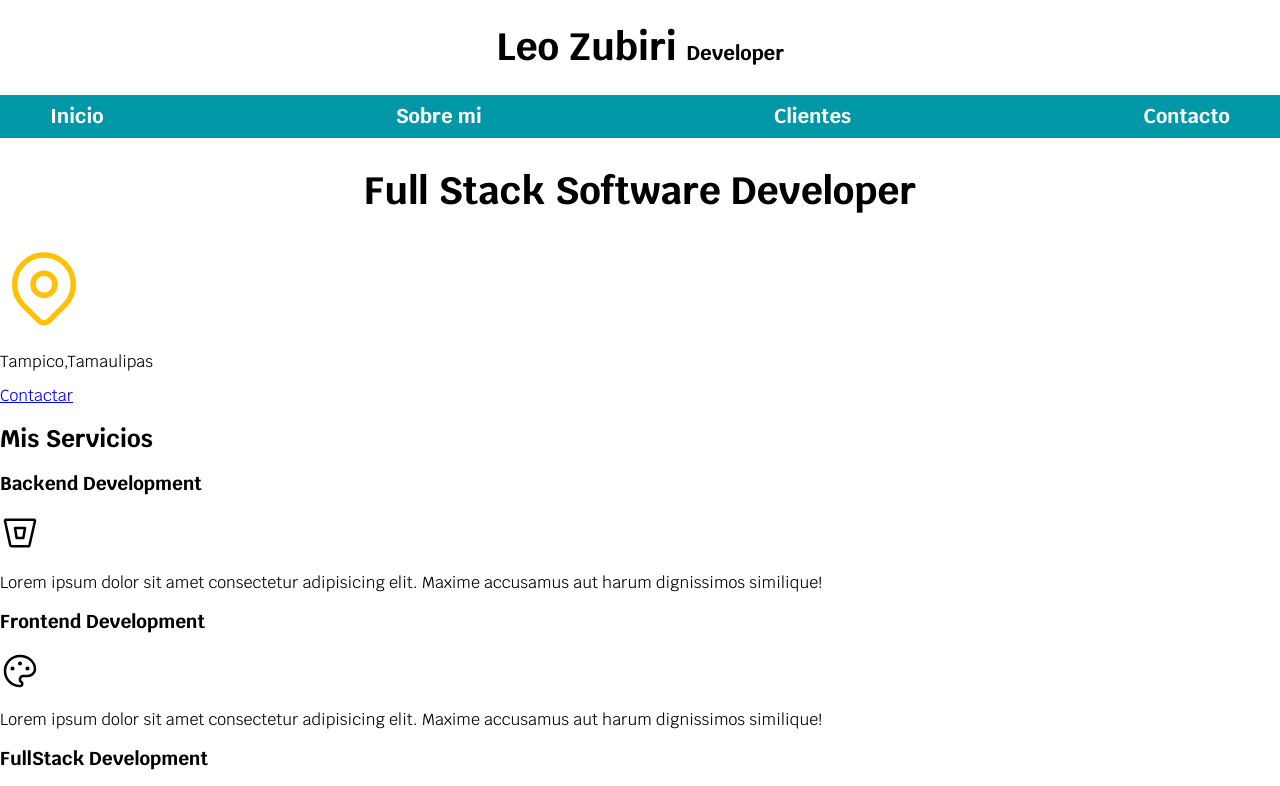
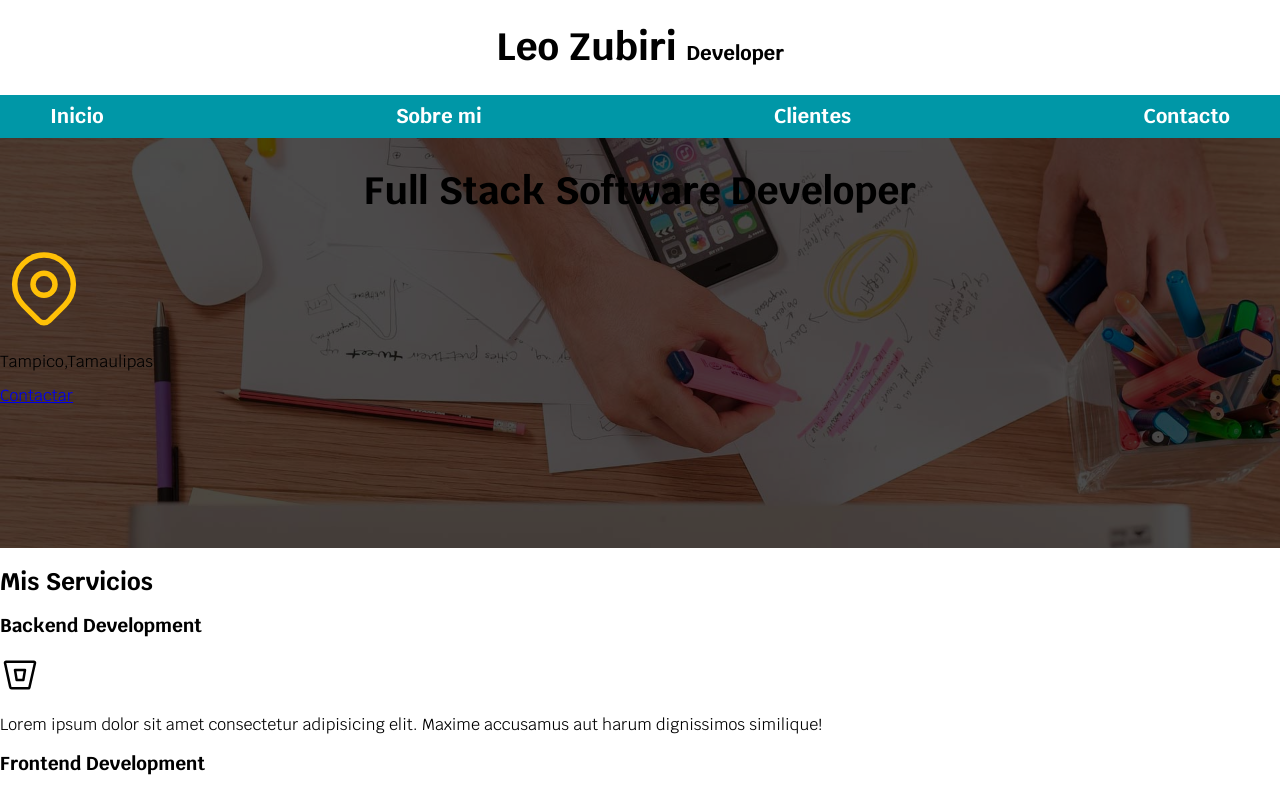
Before and after one commit to Leo-Zubiri/freelancer_site, a plain HTML site: page index.html in a window 1280 px wide. Shown: the top 786 px of the page. Drawn offline with Linux system fonts and the light colour scheme.

Commit message:
Add transparency color to the banner

```diff
--- a/css/styles.css
+++ b/css/styles.css
@@ -8,11 +8,16 @@
 
 html {
     font-size: 62.5%;
-    font-family: 'Krub', sans-serif;
+    box-sizing: border-box;
+}
+
+*, *:before, *:after {
+    box-sizing: inherit;
 }
 
 body{
     font-size: 16px; /* 1rem = 10px */
+    font-family: 'Krub', sans-serif;
 }
 
 .titulo {
@@ -25,7 +30,7 @@ body{
 }
 
 .container{
-    width: 120rem; /* 1200px */
+    max-width: 120rem; /* 1200px */
     margin: 0 auto; /* Manecillas del reloj */
 }
 
@@ -35,10 +40,21 @@ body{
 
 .navegacion-principal{
     display: flex;
-    justify-content: space-between;
+    flex-direction: column;
+}
+
+@media(min-width: 768px){
+    /* Desde una tablet a una pantalla mas grande*/
+
+    .navegacion-principal{
+        flex-direction: row;
+        justify-content: space-between;
+    }
 }
 
 .navegacion-principal a{
+   display: block;
+   text-align: center;
    color: var(--blanco);
    text-decoration: none;
    font-size: 2rem;
@@ -50,3 +66,18 @@ body{
     background-color: var(--primario);
     color: var(--oscuro);
 }
+
+.hero{
+    background-image: url(../img/hero.jpg);
+    background-repeat: no-repeat;
+    background-size: cover;
+    height: 410px;
+    position: relative;
+}
+
+.contenido-hero{
+    position: absolute;
+    width: 100%;
+    height: 100%;
+    background-color: rgba(0, 0, 0, 0.7);
+}
--- a/index.html
+++ b/index.html
@@ -33,7 +33,8 @@
         </nav>
     </div>
 
-    <section>
+    <section class="hero">
+        <div class="contenido-hero">
             <h2 class="titulo">Full Stack Software Developer</h2>
 
             <svg xmlns="http://www.w3.org/2000/svg" class="icon icon-tabler icon-tabler-map-pin" width="88" height="88" viewBox="0 0 24 24" stroke-width="1.5" stroke="#ffc107" fill="none" stroke-linecap="round" stroke-linejoin="round">
@@ -44,6 +45,7 @@
 
             <p>Tampico,Tamaulipas</p>
             <a href="#">Contactar</a>
+        </div>
     </section>
 
     <main>
```
Lines whose indentation alone changed are shown as unchanged.
